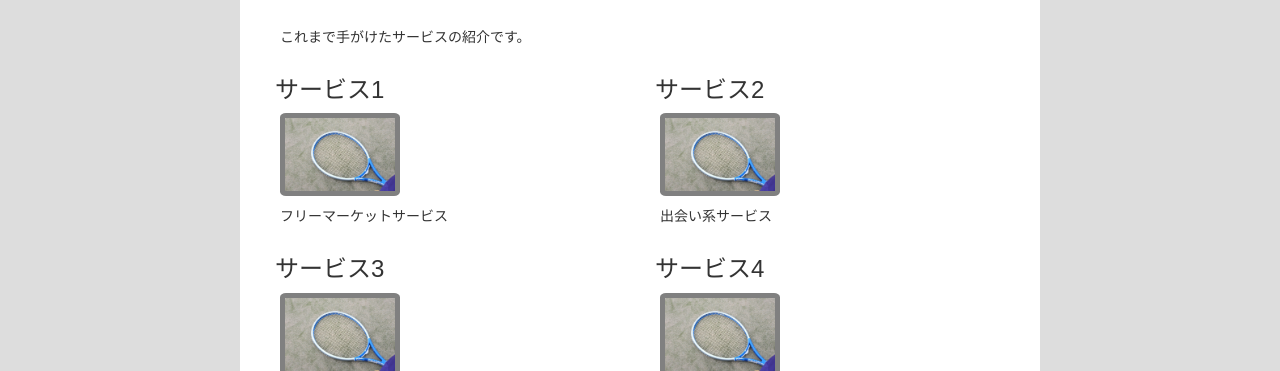
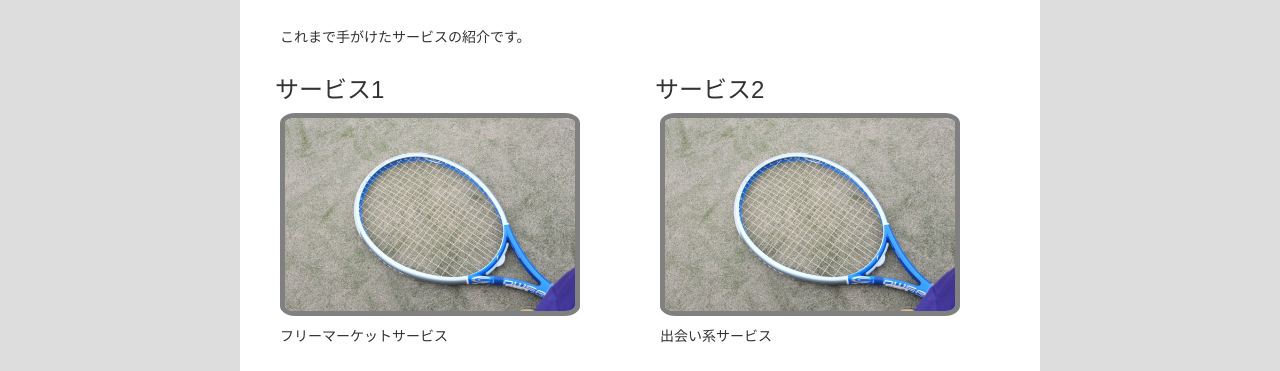
Before and after one commit to tkn23/tkn23.github.io, a plain HTML site: page portfolio.html in a window 1280 px wide. Shown: the part 400-771 px from the top of the page. Drawn offline with nearby package versions, Linux system fonts and the light colour scheme.

Commit message:
add description

```diff
--- a/base.css
+++ b/base.css
@@ -59,11 +59,11 @@ section {
   padding: 30px 20px;
 }
 
-section p{
+section p {
   padding-left: 5px;
 }
 
-section ul{
+section ul {
   padding-left: 25px;
 }
 
@@ -73,7 +73,7 @@ section h2 {
   letter-spacing: 0.15em;
 }
 
-form{
+form {
   margin:20px 0 0 -50px;
 }
 
@@ -109,7 +109,7 @@ footer {
 }
 
 .col-sm-6 img{
-  max-width: 120px;
+  max-width: 300px;
   margin:0 0 10px 5px;
   border: 5px solid gray;
   border-radius: 5%;
--- a/portfolio.html
+++ b/portfolio.html
@@ -2,6 +2,8 @@
 <html lang="ja">
   <head>
     <meta charset="utf-8">
+    <meta name="description" content="Ruby on Railsでオリジナルサービス作成を目指す高野淳のプロフィールページ">
+    <meta name="keywords" content="HTML,CSS,Ruby,埼玉,目黒,シェアハウス">
     <meta http-equiv="X-UA-Compatible" content="IE=edge">
     <meta name="viewport" content="width=device-width, initial-scale=1">
     <title>tkn23</title>
```
Also changed, not shown: contact.html (+2 -0 lines), index.html (+2 -0 lines).
